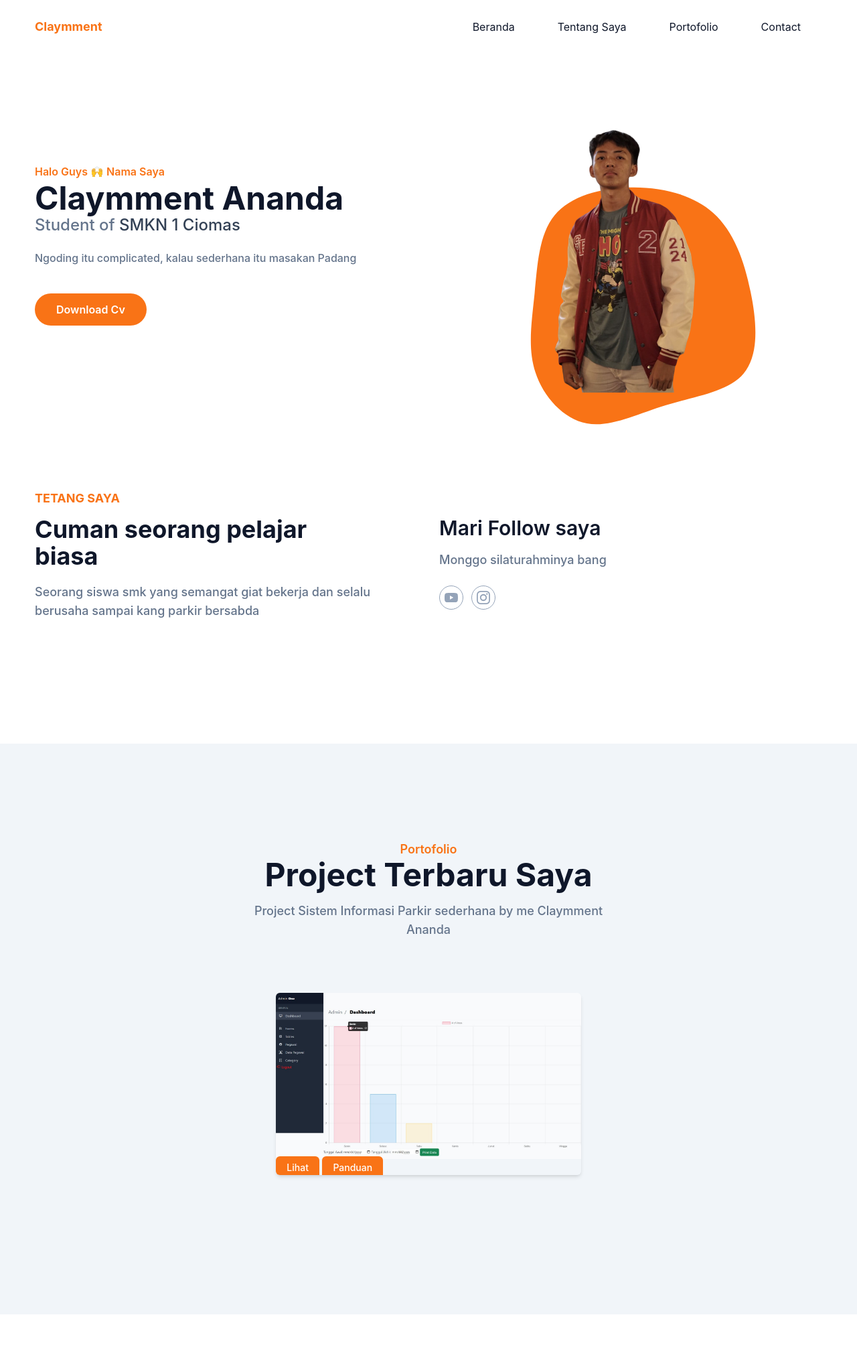
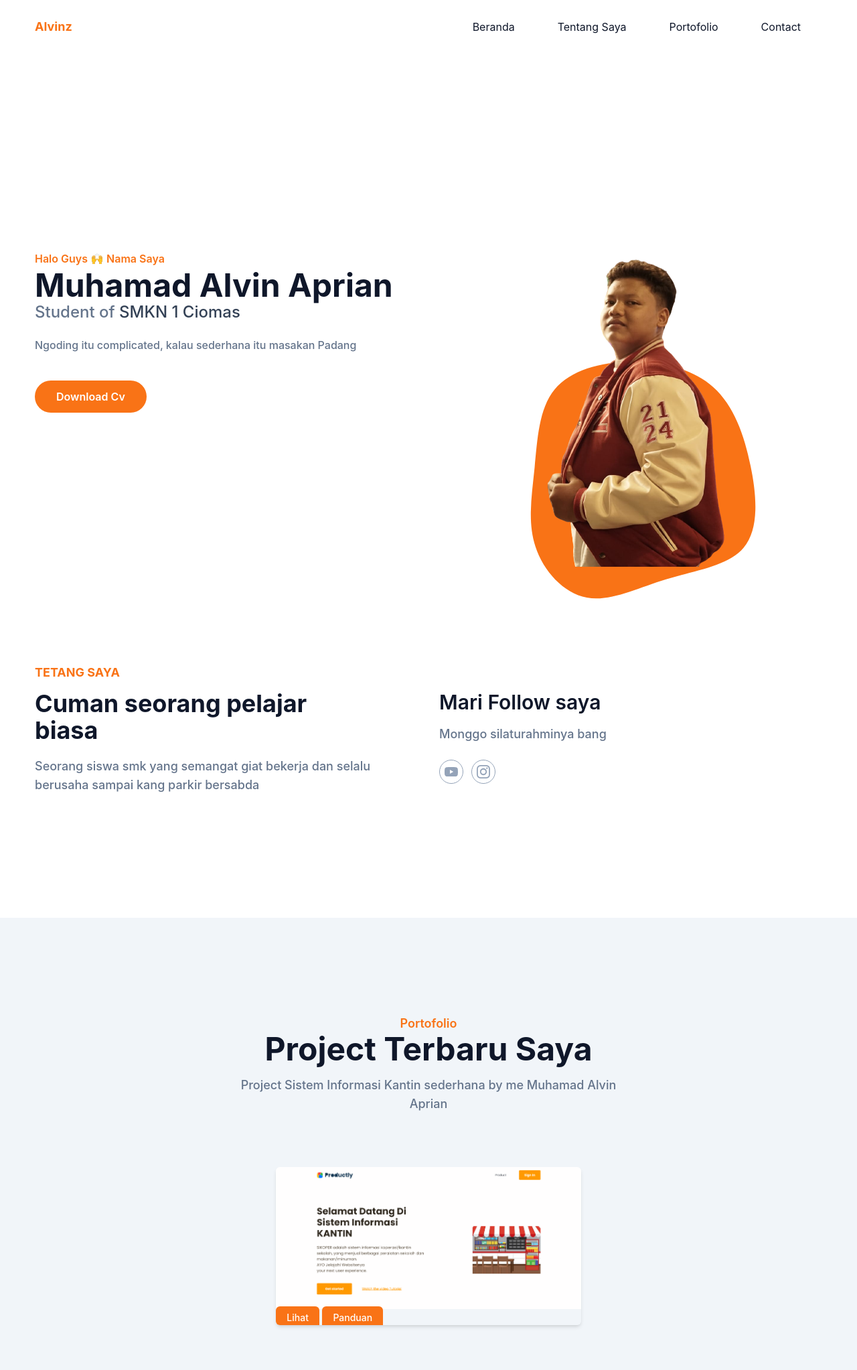
Before and after one commit to Alvinzz1/Alvin, a website: page index.html in a window 1280 px wide. Shown: the top 2045 px of the page at 67% size. Drawn offline with Linux system fonts and the light colour scheme.

Commit message:
apajabebas

```diff
--- a/index.html
+++ b/index.html
@@ -13,7 +13,7 @@
       <div class="container">
         <div class="flex items-center justify-between relative">
           <div class="px-4">
-            <a href="#home" class="font-bold text-lg text-primary block py-6">Claymment</a>
+            <a href="#home" class="font-bold text-lg text-primary block py-6">Alvinz</a>
           </div>
           <div class="flex items-center px-4">
             <button id="hamburger" name="hamburger" class="block absoulute right-4 lg:hidden" type="button">
@@ -49,14 +49,14 @@
       <div class="container">
         <div class="flex flex-wrap">
           <div class="w-full self-center px-4 lg:w-1/2">
-            <h1 class="text-base font-semibold text-primary md:text-sl">Halo Guys 🙌 Nama Saya <span class="block font-bold text-dark text-3xl mt-1 lg:text-5xl">Claymment Ananda</span></h1>
+            <h1 class="text-base font-semibold text-primary md:text-sl">Halo Guys 🙌 Nama Saya <span class="block font-bold text-dark text-3xl mt-1 lg:text-5xl"> Muhamad Alvin Aprian</span></h1>
             <h2 class="font-medium text-secondary text-lg mb-5 lg:text-2xl">Student of <span class="text-slate-700"> SMKN 1 Ciomas </span></h2>
             <p class="font-medium text-secondary mb-10 leading-relaxed">Ngoding itu complicated, kalau sederhana itu masakan Padang</p>
             <button id="downloadBtn" class="text-base font-semibold - text-white bg-primary py-3 px-8 rounded-full hover:shadow-lg hover:opacity-80 transition duration-300 ease-in-out"> Download Cv</button>
           </div>
           <div class="w-full self-end px-4 lg:w-1/2">
             <div class="mt-10 relative lg:mt-9 lg:right-0">
-              <img  src="css/img/claymments.png" alt="Claymment Ananda" class="max-w-full mx-auto" />
+              <img  src="css/img/alpingg.png" alt="Muhamad Alvin Aprian" class="max-w-full mx-auto" />
               <span class="absolute scale-150 -bottom-20 -z-10 left-1/2 -translate-x-1/2 md:scale-150">
                 <svg width="400" height="400" viewBox="0 0 200 200" xmlns="http://www.w3.org/2000/svg">
                   <path
@@ -88,7 +88,7 @@
             <p class="font-medium text-base text-secondary mb-6 lg:text-lg">Monggo silaturahminya bang</p>
             <div class="flex items-center">
               <!-- yt -->
-              <a href="https://youtu.be/tGOxbUCOERo" target="_blank" class="w-9 h-9 mr-3 rounded-full flex justify-center item-center border border-slate-400 hover:border-primary hover:bg-primary hover:text-white text-slate-400">
+              <a href="https://youtu.be/urtvpt08EJY?si=tqZZ9UbAXh2lCJ8a" target="_blank" class="w-9 h-9 mr-3 rounded-full flex justify-center item-center border border-slate-400 hover:border-primary hover:bg-primary hover:text-white text-slate-400">
                 <svg role="img" class="fill-current" width="20" viewBox="0 0 24 24" xmlns="http://www.w3.org/2000/svg">
                   <title>YouTube</title>
                   <path
@@ -97,7 +97,7 @@
               ></a>
 
               <!-- Instagram -->
-              <a href="https://instagram.com/claymment.ananda" target="_blank" class="w-9 h-9 mr-3 rounded-full flex justify-center item-center border border-slate-400 hover:border-primary hover:bg-primary hover:text-white text-slate-400">
+              <a href="https://instagram.com/alpingzzz" target="_blank" class="w-9 h-9 mr-3 rounded-full flex justify-center item-center border border-slate-400 hover:border-primary hover:bg-primary hover:text-white text-slate-400">
                 <svg role="img" viewBox="0 0 24 24" width="20" class="fill-current" xmlns="http://www.w3.org/2000/svg">
                   <title>Instagram</title>
                   <path
@@ -124,17 +124,17 @@
           <div class="max-w-xl mx-auto text-center mb-16">
             <h4 class="font-semibold text-lg text-primary bg-red-500">Portofolio</h4>
             <h2 class="font-bold text-dark text-3xl mb-4 sm:text-4xl lg:text-5xl">Project Terbaru Saya</h2>
-            <p class="font-medium text-md text-secondary md:text-lg">Project Sistem Informasi Parkir sederhana by me Claymment Ananda</p>
+            <p class="font-medium text-md text-secondary md:text-lg">Project Sistem Informasi Kantin sederhana by me Muhamad Alvin Aprian</p>
           </div>
         </div>
         <div class="w-full px-4 flex flex-wrap justify-center xl:w-10/12 xl:mx-auto">
           <div class="mb-12 p-4 md:w-1/2">
 
             <div class="rounded-md shadow-md overflow-hidden">
-              <a href="https://claymment.rpl2azzy.com" class="hover:opacity-80" target="_blank">
-              <img src="css/img/portofolio/dkleymeng.png" alt="Login" style="width: 100%;" />
+              <a href="https://alvinz.rpl2azzy.my.id" class="hover:opacity-80" target="_blank">
+              <img src="css/img/portofolio/SIKANTIN.png" alt="Login" style="width: 100%;" />
             </a>
-            <a href="https://claymment.rpl2azzy.com" target="_blank" class="font-medium text-sm text-white bg-primary py-2 px-4 rounded-md hover:opacity-80 hover:text-dark dark:bg-yellow dark:text-dark">Lihat</a>
+            <a href="https://alvinz.rpl2azzy.my.id" target="_blank" class="font-medium text-sm text-white bg-primary py-2 px-4 rounded-md hover:opacity-80 hover:text-dark dark:bg-yellow dark:text-dark">Lihat</a>
             <a href="https://youtu.be/tGOxbUCOERo" target="_blank" class="font-medium text-sm text-white bg-primary py-2 px-4 rounded-md hover:opacity-80 hover:text-dark dark:bg-yellow dark:text-dark">Panduan</a>
             </div>
             </div>
@@ -195,10 +195,10 @@
       <div class="container">
         <div class="flex flex-wrap">
           <div class="w-full px-4 mb-12 text-slate-300 font-medium md:w-1/3">
-            <h2 class="font-bold text-4xl text-white mb-5">Claymment</h2>
+            <h2 class="font-bold text-4xl text-white mb-5">Alvin</h2>
             <h3 class="font-bold text-2xl mb-2">Hubungi Saya</h3>
-            <p>claymmentaananda@gmail.com</p>
-            <p>Jl Villa Ciomas</p>
+            <p></p>Muhamad Alvin Aprian
+            <p>Jl Ciampea</p>
             <p>Bogor</p>
           </div>
           <div class="w-full px-4 mb-12 md:w-1/3">
@@ -252,7 +252,7 @@
 
             <!-- Twitter -->
           </div>
-          <p class="font-medium text-sm text-slate-500 text-center">Dibuat Oleh Claymment Ananda     with Tailwind CSS</p>
+          <p class="font-medium text-sm text-slate-500 text-center">Dibuat Oleh Muhamad Alvin  Aprian      with Tailwind CSS</p>
         </div>
       </div>
     </footer>
```
Also changed, not shown: css/img/alpingg.png (added), css/img/portofolio/SIKANTIN.png (added).
